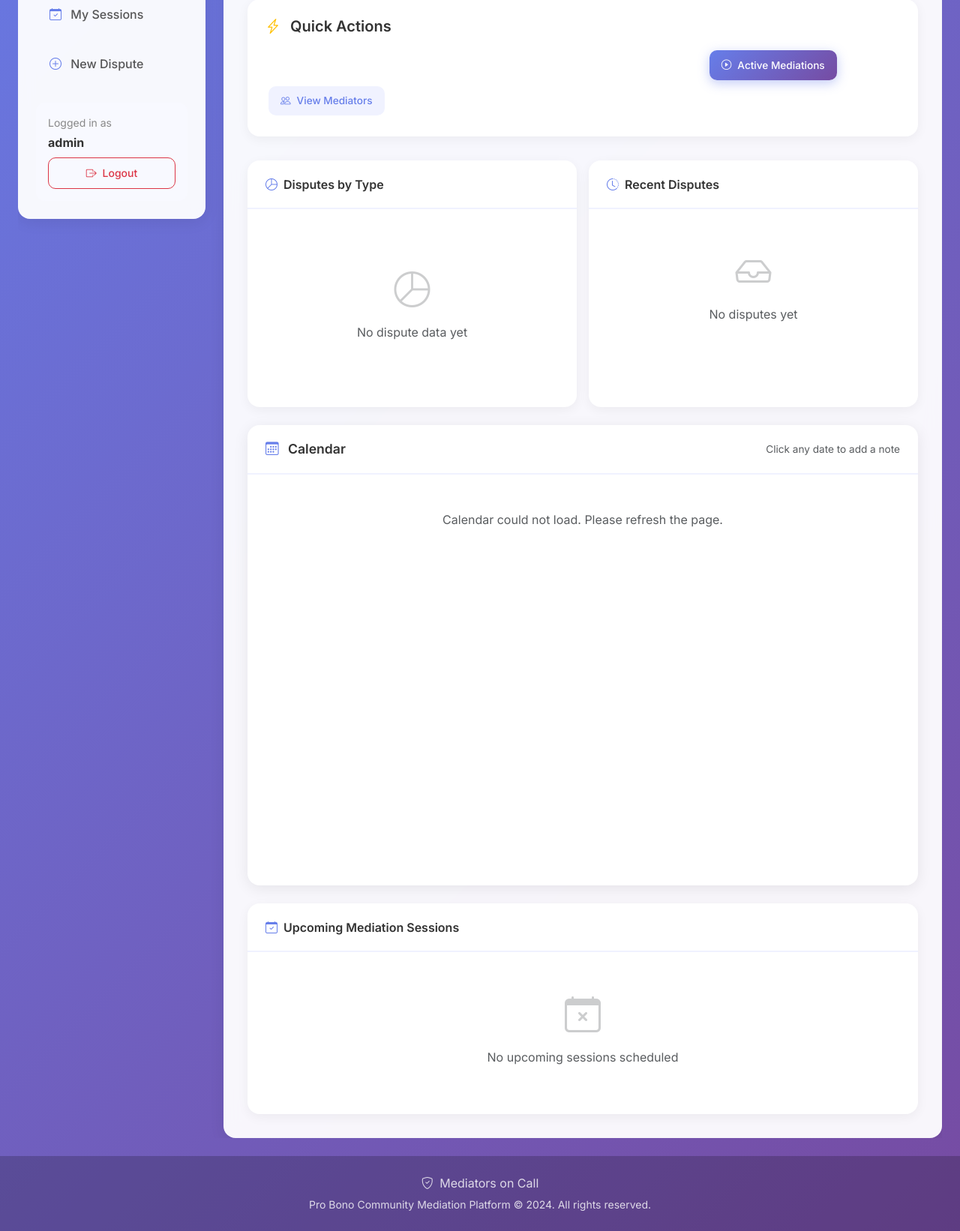
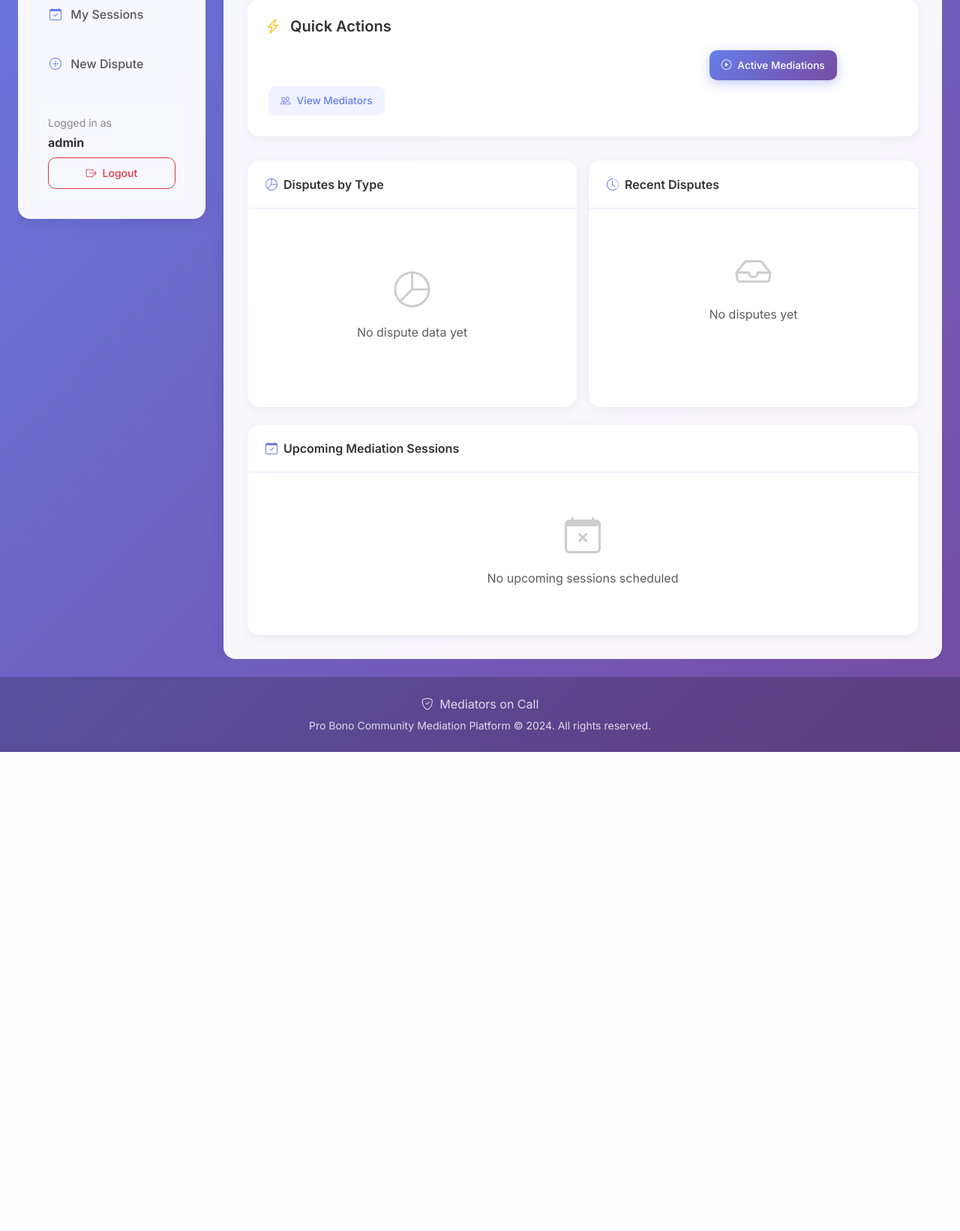
Before and after one commit to JVW-Hue/Mediator-On-Call-, a Django app: page /dashboard/ in a window 1280 px wide. Shown: the part 538-2180 px from the top of the page at 75% size. After the commit the page ends 1541 px from the top, so only its background shows below. Run offline with Django 5.2, Linux system fonts and the light colour scheme; a user stored in the database is signed in; data comes from the database, SQL or seed files in the repository; data that the repository does not hold is empty; parts of the project's set-up code (start-up, migrations or seed data) failed here and were passed over; some libraries are stand-ins or nearby versions.

Commit message:
Remove calendar from admin dashboard to simplify the page

```diff
--- a/dashboard/templates/dashboard/admin_home.html
+++ b/dashboard/templates/dashboard/admin_home.html
@@ -4,7 +4,6 @@
 
 {% block extra_css %}
 {{ block.super }}
-<link href="https://cdn.jsdelivr.net/npm/fullcalendar@6.1.10/main.min.css" rel="stylesheet">
 <style>
     .dashboard-header {
         background: linear-gradient(135deg, #667eea 0%, #764ba2 100%);
@@ -148,34 +147,6 @@
     .status-scheduled { background: #cce5ff; color: #004085; }
     .status-mediated { background: #d4edda; color: #155724; }
     .status-rejected { background: #f8d7da; color: #721c24; }
-    .calendar-card {
-        background: white;
-        border-radius: 16px;
-        box-shadow: 0 4px 20px rgba(0,0,0,0.08);
-        overflow: hidden;
-    }
-    .calendar-header {
-        padding: 1.2rem 1.5rem;
-        border-bottom: 2px solid #f0f2ff;
-        font-weight: 600;
-        color: #333;
-        font-size: 1.1rem;
-    }
-    .calendar-body {
-        padding: 1.5rem;
-    }
-    #calendar {
-        min-height: 500px;
-    }
-    /* FullCalendar custom styling */
-    .fc {
-        font-family: 'Inter', sans-serif !important;
-    }
-    .fc .fc-toolbar-title {
-        font-size: 1.2rem !important;
-        font-weight: 700 !important;
-        color: #333 !important;
-    }
     .fc .fc-button {
         background: linear-gradient(135deg, #667eea 0%, #764ba2 100%) !important;
         border: none !important;
@@ -431,21 +402,6 @@
     </div>
 </div>
 
-<!-- Calendar -->
-<div class="row g-3 mb-4">
-    <div class="col-12">
-        <div class="calendar-card">
-            <div class="calendar-header d-flex justify-content-between align-items-center">
-                <span><i class="bi bi-calendar3 me-2" style="color: #667eea;"></i> Calendar</span>
-                <small class="text-muted" style="font-weight: 400; font-size: 0.85rem;">Click any date to add a note</small>
-            </div>
-            <div class="calendar-body">
-                <div id="calendar"></div>
-            </div>
-        </div>
-    </div>
-</div>
-
 <!-- Upcoming Sessions -->
 <div class="row g-3">
     <div class="col-12">
@@ -655,24 +611,4 @@
         }
     });
 </script>
-
-<!-- Calendar Note Modal -->
-<div id="calendarNoteModal" style="display: none; position: fixed; top: 0; left: 0; width: 100%; height: 100%; background: rgba(0,0,0,0.5); z-index: 9999;">
-    <div style="position: absolute; top: 50%; left: 50%; transform: translate(-50%, -50%); background: white; padding: 30px; border-radius: 16px; width: 90%; max-width: 500px;">
-        <div style="display: flex; flex-wrap: wrap; justify-content: space-between; align-items: center; gap: 0.5rem; margin-bottom: 20px;">
-            <h4 style="margin: 0; overflow-wrap: break-word;"><i class="bi bi-journal-plus me-2"></i>Add Note</h4>
-            <button type="button" onclick="closeModal()" style="background: none; border: none; font-size: 1.5rem; cursor: pointer; flex-shrink: 0;">&times;</button>
-        </div>
-        <p><strong>Date:</strong> <span id="noteDateDisplay"></span></p>
-        <input type="hidden" id="noteDate">
-        <div class="mb-3">
-            <label class="form-label">Note:</label>
-            <textarea id="noteText" class="form-control" rows="4" placeholder="Enter your note..."></textarea>
-        </div>
-        <button type="button" class="btn btn-primary" onclick="saveNote()">
-            <i class="bi bi-check-circle me-1"></i> Save Note
-        </button>
-        <button type="button" class="btn btn-secondary" onclick="closeModal()">Cancel</button>
-    </div>
-</div>
 {% endblock %}
```
